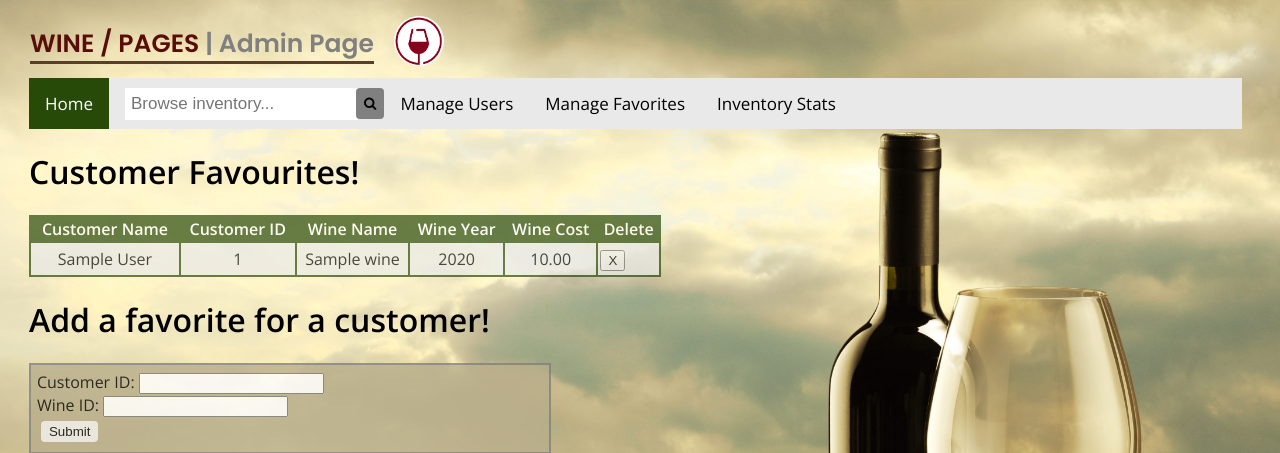
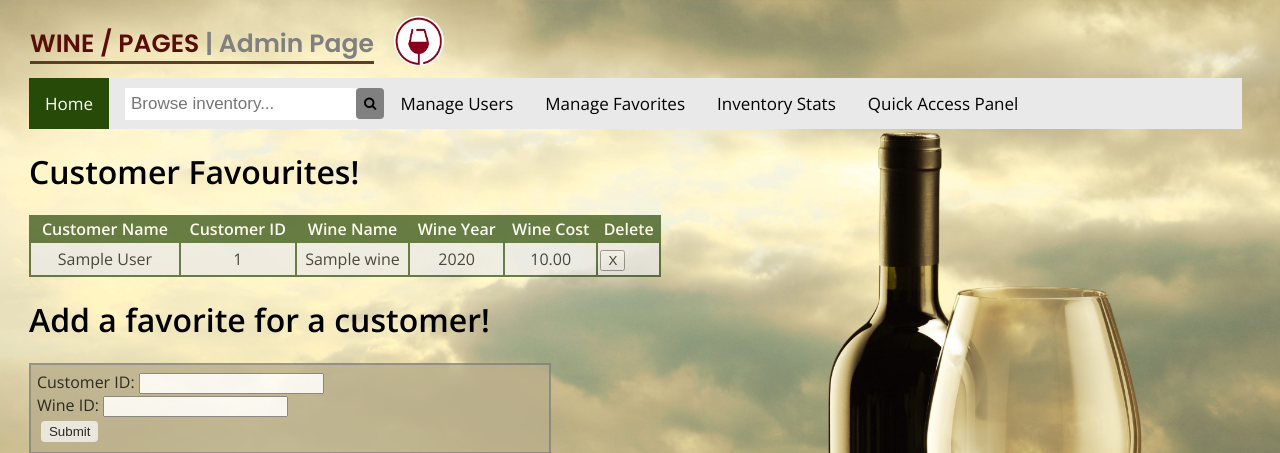
Before and after one commit to AlanSPAGHETTI/CPSC_304_WINE_PAGES, a PHP site: page /uiFavourite.php in a window 1280 px wide. Shown: the top 453 px of the page. Run offline with PHP 8.4, Linux system fonts and the light colour scheme; tables that the repository leaves empty hold one stand-in row (values such as "Sample post").

Commit message:
Updated header

```diff
--- a/winePagesUI/uiFavourite.php
+++ b/winePagesUI/uiFavourite.php
@@ -28,6 +28,7 @@ $result = mysqli_query($conn, $sql);
   <a href="uiRegistration.php">Manage Users</a>
   <a href="uiFavourite.php">Manage Favorites</a>
   <a href="uiInventory.php">Inventory Stats</a>
+  <a href="uiQuickAccess.php">Quick Access Panel</a>
 </div>
 <h1 class="FormTitle">Customer Favourites!</h1>
 
```
